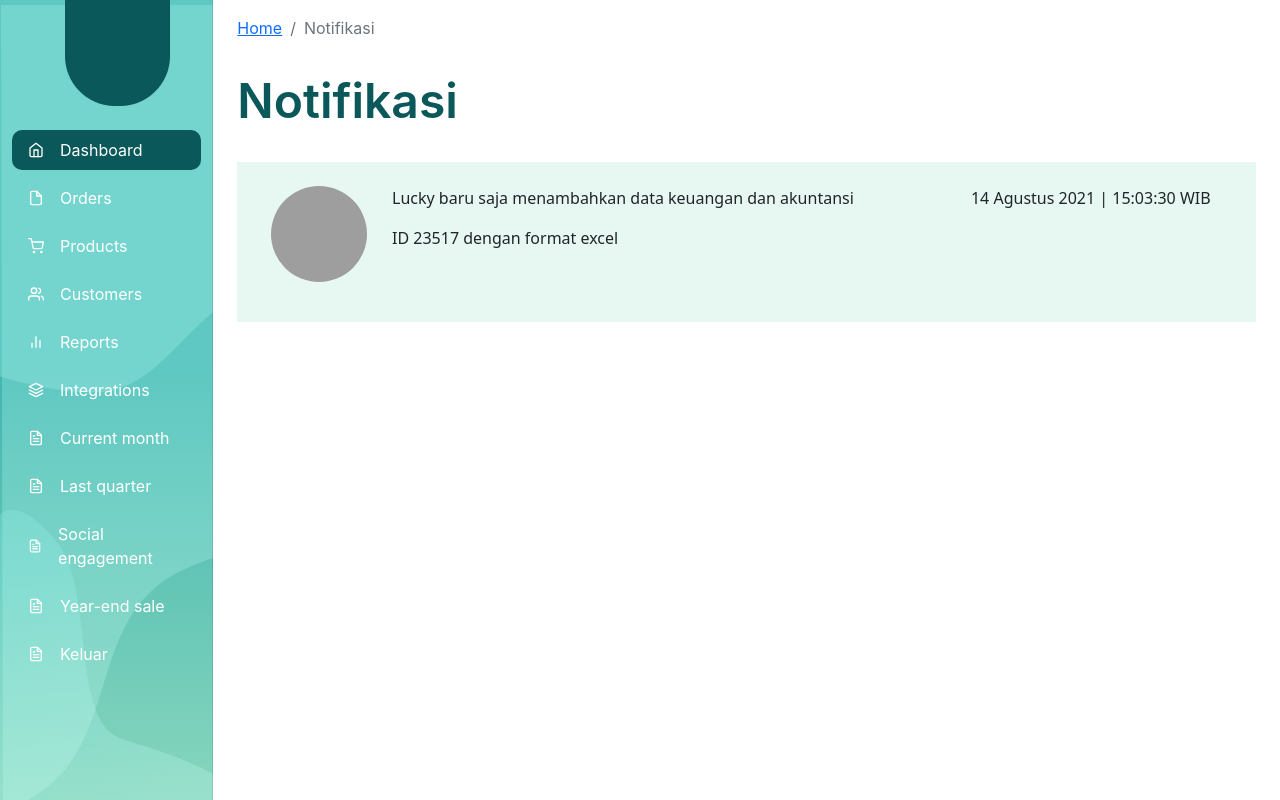
After one commit to KKN-NGINGAS/webngingas, a PHP site: page /Notifikasi.html in a window 1280 px wide. The commit adds this page. Run offline with PHP 8.4, Linux system fonts and the light colour scheme; grey boxes are pictures that could not be loaded.

Commit message:
add notification page (on progress)

```diff
--- /dev/null
+++ b/Notifikasi.html
@@ -0,0 +1,153 @@
+<!doctype html>
+  <html lang="en">
+  <head>
+    <meta charset="utf-8">
+    <meta name="viewport" content="width=device-width, initial-scale=1">
+    <meta name="description" content="">
+    <meta name="author" content="Mark Otto, Jacob Thornton, and Bootstrap contributors">
+    <meta name="generator" content="Hugo 0.87.0">
+    <title>Dashboard Template · Bootstrap v5.1</title>
+
+    <link rel="canonical" href="https://getbootstrap.com/docs/5.1/examples/dashboard/">
+    <link href="https://cdn.jsdelivr.net/npm/bootstrap@5.1.0/dist/css/bootstrap.min.css" rel="stylesheet">
+
+    <link href="assets/css/dashboard.css" rel="stylesheet">
+  </head>
+  <body>
+
+    <header class="navbar navbar-light sticky-top bg-light flex-md-nowrap p-0 shadow">
+      <button class="navbar-toggler position-absolute d-md-none collapsed bg-light" type="button" data-bs-toggle="collapse" data-bs-target="#sidebarMenu" aria-controls="sidebarMenu" aria-expanded="false" aria-label="Toggle navigation">
+        <span class="navbar-toggler-icon"></span>
+      </button>
+    </header>
+
+    <div class="container-fluid">
+      <div class="row">
+        <nav id="sidebarMenu" class="col-md-3 col-lg-2 d-md-block sidebar collapse">
+          <div class="row">
+            <div class="col-lg-6 col-sm-4 mx-auto">
+              <img class="logo-sidebar" src="assets/img/Logo.png">
+            </div>
+          </div>
+          <div class="position-sticky pt-3">
+            <ul class="nav flex-column">
+              <li class="nav-item">
+                <a class="nav-link active" aria-current="page" href="#">
+                  <span data-feather="home"></span>
+                  Dashboard
+                </a>
+              </li>
+              <li class="nav-item">
+                <a class="nav-link" href="#">
+                  <span data-feather="file"></span>
+                  Orders
+                </a>
+              </li>
+              <li class="nav-item">
+                <a class="nav-link" href="#">
+                  <span data-feather="shopping-cart"></span>
+                  Products
+                </a>
+              </li>
+              <li class="nav-item">
+                <a class="nav-link" href="#">
+                  <span data-feather="users"></span>
+                  Customers
+                </a>
+              </li>
+              <li class="nav-item">
+                <a class="nav-link" href="#">
+                  <span data-feather="bar-chart-2"></span>
+                  Reports
+                </a>
+              </li>
+              <li class="nav-item">
+                <a class="nav-link" href="#">
+                  <span data-feather="layers"></span>
+                  Integrations
+                </a>
+              </li>
+            </ul>
+            <ul class="nav flex-column mb-2">
+              <li class="nav-item">
+                <a class="nav-link" href="#">
+                  <span data-feather="file-text"></span>
+                  Current month
+                </a>
+              </li>
+              <li class="nav-item">
+                <a class="nav-link" href="#">
+                  <span data-feather="file-text"></span>
+                  Last quarter
+                </a>
+              </li>
+              <li class="nav-item">
+                <a class="nav-link" href="#">
+                  <span data-feather="file-text"></span>
+                  Social engagement
+                </a>
+              </li>
+              <li class="nav-item">
+                <a class="nav-link" href="#">
+                  <span data-feather="file-text"></span>
+                  Year-end sale
+                </a>
+              </li>
+              <li class="nav-item">
+                <a class="nav-link" href="#">
+                  <span data-feather="file-text"></span>
+                  Keluar
+                </a>
+              </li>
+            </ul>
+          </div>
+        </nav>
+
+        <main class="col-md-9 ms-sm-auto col-lg-10 px-md-4">
+          <nav aria-label="breadcrumb">
+            <ol class="breadcrumb">
+              <li class="breadcrumb-item"><a href="#">Home</a></li>
+              <li class="breadcrumb-item active" aria-current="page">Notifikasi</li>
+            </ol>
+          </nav>
+
+          <div class="d-flex justify-content-between flex-wrap flex-md-nowrap align-items-center pt-3 pb-2 mb-3">
+            <h1>Notifikasi</h1>
+          </div>
+
+          <div class="notification table-green align-middle text-center">
+            <table class="table table-borderless">
+              <tr>
+
+                <td>
+                  <img class="notif-img" src="https://www.w3schools.com/w3css/img_lights.jpg">
+                </td>
+
+                <td class="text-start">
+                  <p>
+                    Lucky baru saja menambahkan data keuangan dan akuntansi
+                  </p>
+                  <span>ID 23517 dengan format excel</span>
+                </td>
+
+                <td>
+                  <p>14 Agustus 2021 | 15:03:30 WIB</p>
+                </td>
+
+              </tr>
+            </table>
+          </div>
+
+        </main>
+      </div>
+    </div>
+
+
+    <script src="https://cdn.jsdelivr.net/npm/@popperjs/core@2.9.3/dist/umd/popper.min.js" integrity="sha384-eMNCOe7tC1doHpGoWe/6oMVemdAVTMs2xqW4mwXrXsW0L84Iytr2wi5v2QjrP/xp" crossorigin="anonymous"></script>
+    <script src="https://cdn.jsdelivr.net/npm/bootstrap@5.1.0/dist/js/bootstrap.min.js" integrity="sha384-cn7l7gDp0eyniUwwAZgrzD06kc/tftFf19TOAs2zVinnD/C7E91j9yyk5//jjpt/" crossorigin="anonymous"></script>
+
+    <script src="https://cdn.jsdelivr.net/npm/feather-icons@4.28.0/dist/feather.min.js" integrity="sha384-uO3SXW5IuS1ZpFPKugNNWqTZRRglnUJK6UAZ/gxOX80nxEkN9NcGZTftn6RzhGWE" crossorigin="anonymous"></script>
+    <script src="https://cdn.jsdelivr.net/npm/chart.js@2.9.4/dist/Chart.min.js" integrity="sha384-zNy6FEbO50N+Cg5wap8IKA4M/ZnLJgzc6w2NqACZaK0u0FXfOWRRJOnQtpZun8ha" crossorigin="anonymous"></script>
+    <script src="assets/js/dashboard.js"></script>
+  </body>
+  </html>
--- a/assets/css/dashboard.css
+++ b/assets/css/dashboard.css
@@ -6,6 +6,19 @@ body {
   width: 16px;
   height: 16px;
   vertical-align: text-bottom;
+}
+
+h1 {
+
+font-family: Inter;
+font-style: normal;
+font-weight: 600;
+font-size: 3rem;
+align-items: center;
+
+color: #0B585A;
+
+
 }
 
 h2 {
@@ -120,6 +133,13 @@ h2 {
 
 .breadcrumb {
   margin-top: 1rem;
+  font-family: Inter;
+  font-style: normal;
+  font-weight: normal;
+  font-size: 1rem;
+  align-items: center;
+
+  color: #0B585A;
 }
 
 .services {
@@ -180,3 +200,18 @@ h2 {
 .report {
   margin-top: 3rem;
 }
+
+.table-green {
+  padding: 1rem;
+  background-color: #E7F7F2;
+}
+
+.table {
+  padding: auto;
+}
+
+.notif-img {
+  border-radius: 50%;
+  width: 6rem;
+  height: 6rem;
+}
```
